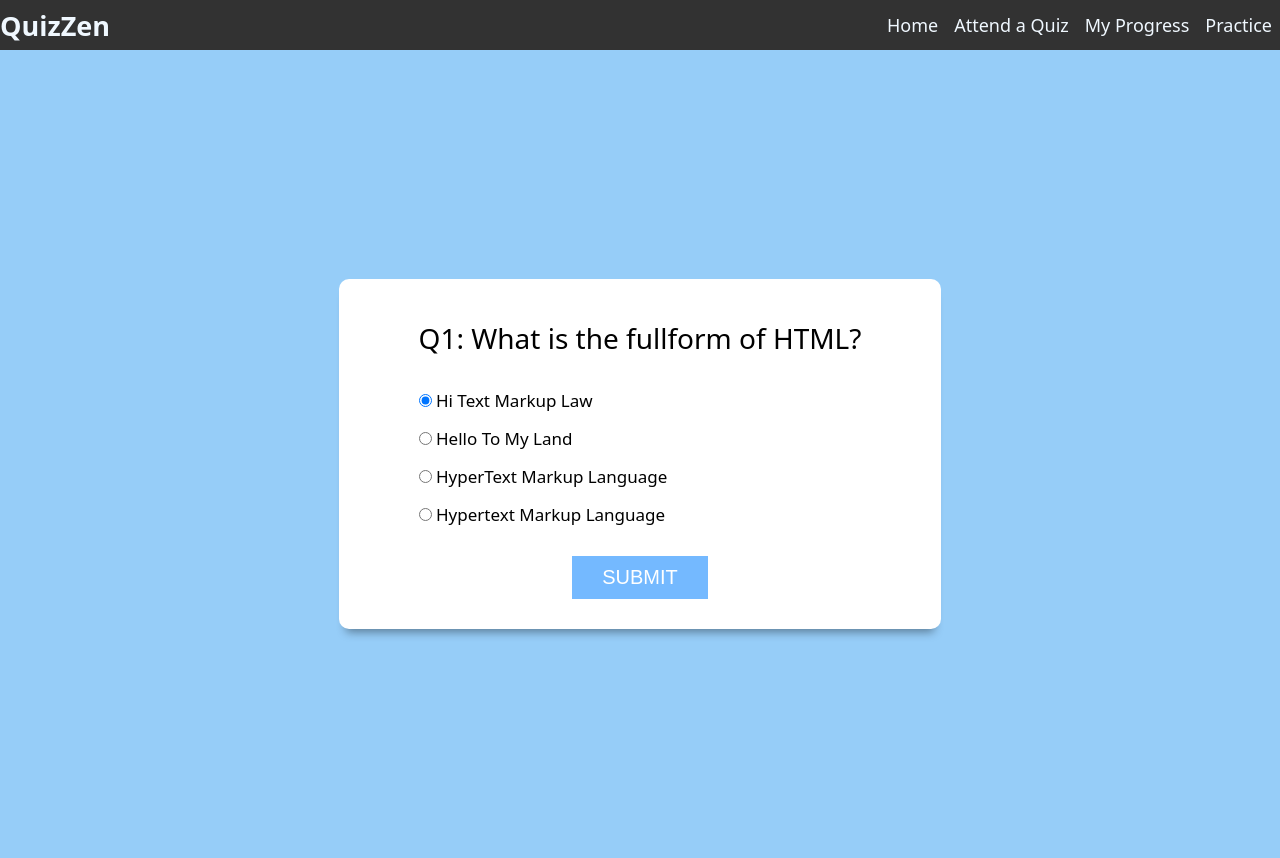
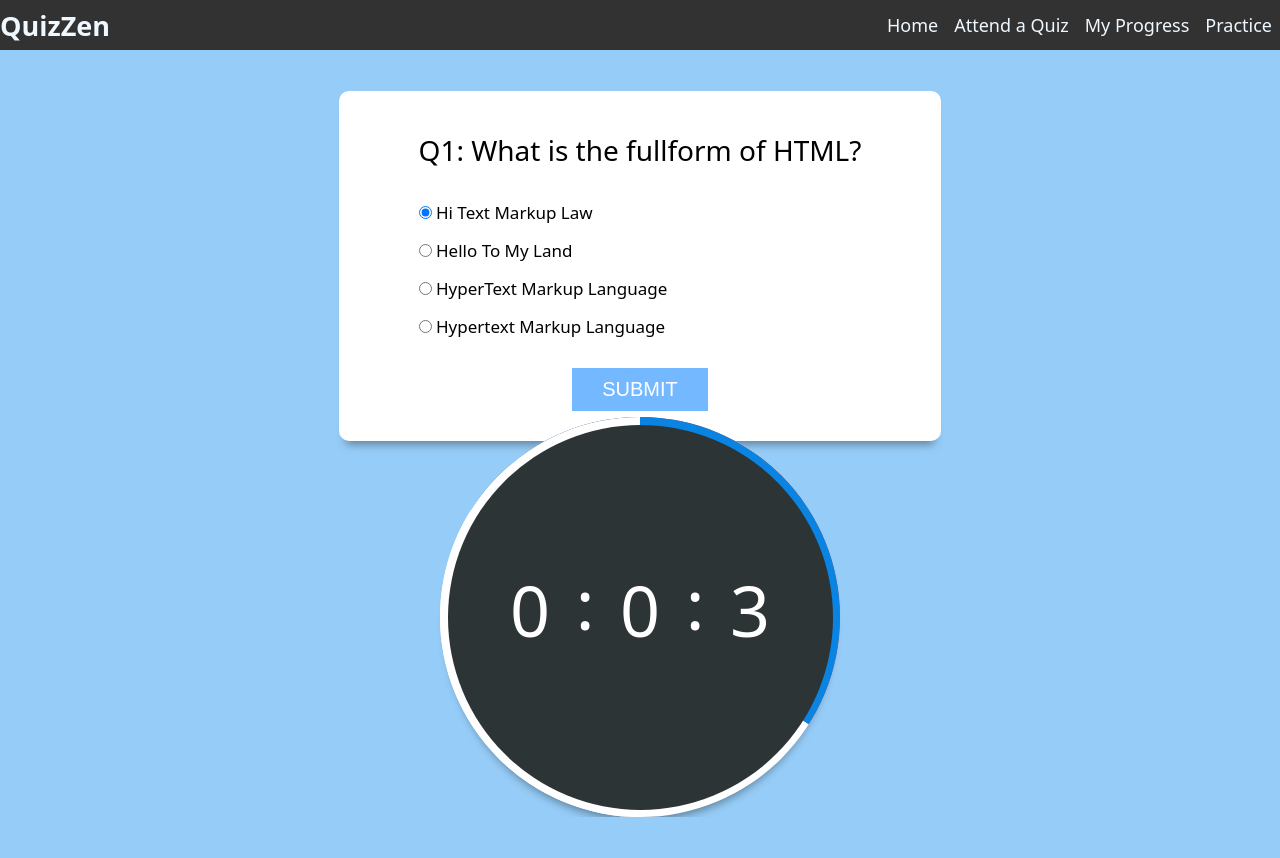
Before and after one commit to HexaCat-001/QuizZen, a PHP site: page / in a window 1280 px wide. After the commit the page ends 817 px from the top, so only its background shows below. Run offline with PHP 8.4, Linux system fonts and the light colour scheme; some libraries are stand-ins or nearby versions.

Commit message:
feat : timer added

```diff
--- a/index.html
+++ b/index.html
@@ -66,8 +66,24 @@
 
 
 
-                <!-- timer -->
+                <!-- timer & progressbar -->
+                <div class="main-container center">
+                    <!-- //Progress Indicator -->
+                    <div class="circle-container center">
+                        <div class="semicircle"></div>
+                        <div class="semicircle"></div>
+                        <div class="semicircle"></div>
+                        <div class="outermost-circle"></div>
+                    </div>
 
+                    <!-- //Timer -->
+                    <div class="timer-container center">
+                        <div class="timer center"></div>
+                        <br>
+                        <div class="text center"></div>
+                    </div>
+
+                </div>
 
             </div>
 
--- a/script.js
+++ b/script.js
@@ -107,3 +107,78 @@ submit.addEventListener('click', () => {
 
 
 // ----- TIMER -----
+// veriables
+const semicircles = document.querySelectorAll('.semicircle');
+const timer = document.querySelector('.timer');
+const text = document.querySelector('.text');
+
+// input(give allocated time)
+const hr = 0;
+const min = 0;
+const sec = 10;
+
+const hours = hr * 36000000;
+const minutes = min * 60000;
+const seconds = sec * 1000;
+const setTime = hours + minutes + seconds; // total allocated time in miliseconds
+const startTime = Date.now(); // The Date.now() static method returns the number of milliseconds elapsed since the epoch, which is defined as the midnight at the beginning of January 1, 1970, UTC.
+const futureTime = startTime + setTime; // present miliseconds + total allocated miliseconds
+
+// loop
+const timerLoop = setInterval(countDownTimer,0)
+
+
+function countDownTimer() {
+    const currentTime = Date.now(); // The Date.now() static method returns the number of milliseconds elapsed since the epoch, which is defined as the midnight at the beginning of January 1, 1970, UTC.
+    const remainingTime = futureTime - currentTime;
+    angle = (remainingTime/setTime) * 360; // angle will go down, 360-359-358-357...-180-...0 means rotate anticlockwise
+
+    // progress indicator
+    if(angle > 180) {
+        semicircles[2].style.display = 'none'; // invisiable (white-part)
+        semicircles[0].style.transform = 'rotate(180deg)';
+        semicircles[1].style.transform = `rotate(${angle}deg)`; // rotate 360' to 180' (blue-part)
+    } // first half rotation
+    else{
+        semicircles[2].style.display = 'block'; // visiable on left side (white-part)
+        semicircles[0].style.transform = `rotate(${angle}deg)`; // rotate 180' to 0' (red-part)
+        semicircles[1].style.transform = `rotate(${angle}deg)`; // rotate 180' to 0' (blue-part)
+    } // second half rotation (angle < 180)
+
+
+    // timer
+    const hrs = Math.floor((remainingTime / (1000 * 60 * 60)) % 24);
+    const min = Math.floor((remainingTime / (1000 * 60)) % 60);
+    const sec = Math.floor((remainingTime / 1000) % 60);
+
+    timer.innerHTML = `
+    <div>${hrs}</div>
+    <div class="colon">:</div>
+    <div>${min}</div>
+    <div class="colon">:</div>
+    <div>${sec}</div>
+    `
+    text.style.display = 'none';
+
+    // 5sec-condition
+
+
+    // end
+    if(remainingTime < 0) {
+        clearInterval(timerLoop); // stop setInterval() / progress bar
+        semicircles[0].style.display = 'none';
+        semicircles[1].style.display = 'none';
+        semicircles[2].style.display = 'none';
+
+        timer.innerHTML = `
+        <div>00</div>
+        <div class="colon">:</div>
+        <div>00</div>
+        <div class="colon">:</div>
+        <div>00</div>
+        `
+        text.style.display = 'flex';
+        text.innerHTML = `<h2>Time Up Buddy!</h2>`;
+    }
+
+}
--- a/style.css
+++ b/style.css
@@ -9,7 +9,7 @@ html,body {
     font-size: 10px;
     width: 100%;
     height: 100%;
-    background-color: #96cdf8;
+    background-color: var(--primary-color);
     font-family: system-ui, -apple-system, BlinkMacSystemFont, 'Segoe UI', Roboto, Oxygen, Ubuntu, Cantarell, 'Open Sans', 'Helvetica Neue', sans-serif;
 }
 
@@ -29,6 +29,7 @@ html,body {
     --font-size-nav : 1.8rem;
     --background-color-nav : rgb(50, 50, 50);
     --text-color-nav : aliceblue;
+    --primary-color : #96cdf8;
 }
 
 /* Nav-Bar */
@@ -70,6 +71,7 @@ nav input {
     height: 101vh;
     display: grid;
     place-items: center;
+    margin-top: -5rem;
 }
 
 .inner-div {
@@ -152,3 +154,120 @@ input, .inner-div li label  {
     align-items: center;
     justify-content: center;
 }
+
+.main-container {
+    width: 100%;
+    height: 100%;;
+    margin-top: -10.5rem;
+    background-color: var(--primary-color);
+}
+
+.circle-container {
+    width: 40rem;
+    height: 40rem;
+    border-radius: 50%;
+    background-color: #ffffff;
+    position: absolute;
+    overflow: hidden;
+    z-index: 1;
+    box-shadow: 0 1rem 1rem -0.7rem rgba(0, 0, 0, 0.4);
+}
+
+.semicircle {
+    width: 50%;
+    height: 100%;
+    position: absolute;
+    top: 0;
+    left: 0;
+    transform-origin: right center;
+}
+
+.semicircle:nth-child(1) {
+    background-color: #d63429;
+    z-index: 2;
+}
+
+.semicircle:nth-child(2) {
+    background-color: #0984e3;
+    z-index: 3;
+}
+
+.semicircle:nth-child(3) {
+    background-color: #ffffff;
+    z-index: 4;
+}
+
+.outermost-circle {
+    width: 38.5rem;
+    height: 38.5rem;
+    border-radius: 50%;
+    background-color: #2d3436;
+    z-index: 5;
+}
+
+/* hover for testing */
+/* .main-container:hover .semicircle:nth-child(1) {
+    transform: rotate(180deg);
+    transition: 1s linear;
+}
+
+.main-container:hover .semicircle:nth-child(2) {
+    transform: rotate(360deg);
+    transition: 2s linear;
+}
+
+.main-container:hover .semicircle:nth-child(3) {
+    opacity: 0;
+    transition: opacity 0s 1s;
+} */
+
+.timer-container {
+    width: 33rem;
+    height: 20rem;
+    z-index: 6;
+    display: flex;
+    flex-direction: column;
+    align-items: center;
+    justify-content: center;
+}
+
+.timer {
+    width: 40rem;
+    height: 10rem;
+    color: #ffffff;
+    z-index: 7;
+}
+
+.text {
+    width: 38rem;
+    height: 10rem;
+    z-index: 7;
+}
+
+.timer div {
+    font-size: 7rem;
+    font-weight: 100;
+    width: 8rem;
+    height: 8rem;
+    display: flex;
+    justify-content: center;
+    align-items: center;
+    margin: 0 1rem 0 1rem;
+}
+
+.timer .colon {
+    background-color: transparent;
+    width: 1rem;
+    margin-left: 0;
+    margin-right: 0;
+    padding-bottom: 1.5rem;
+}
+
+.text {
+    width: 40rem;
+    height: 10rem;
+    color: #ffffff;
+    z-index: 7;
+    font-size: 2.5rem;
+    margin: 0 1rem 0 1rem;
+}
```
